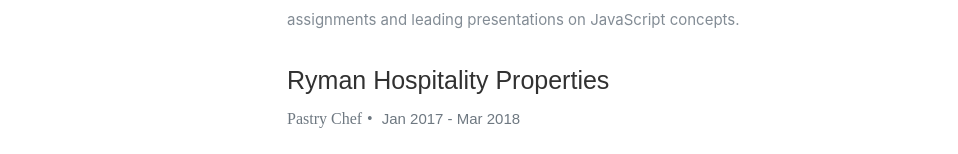
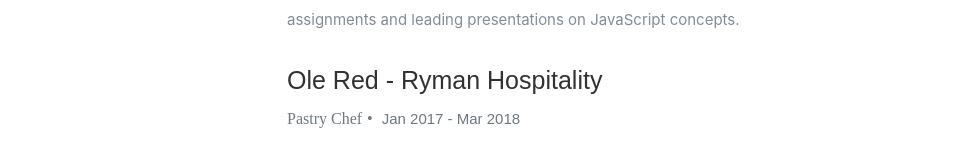
Before and after one commit to KelseyGibbs/creative, a React (Create React App) app in the folder client/: page / in a window 1280 px wide. Shown: the part 1918-2072 px from the top of the page, without its empty margins (118-1076 px from the left). Built offline with nearby package versions, Linux system fonts and the light colour scheme; some icons are missing.

Commit message:
updated portfolio

```diff
--- a/client/src/components/Header.js
+++ b/client/src/components/Header.js
@@ -14,7 +14,6 @@
                <strong><li><a className="smoothscroll" href="#about">About</a></li></strong>
                <strong><li><a className="smoothscroll" href="#resume">Resume</a></li></strong>
                <strong><li><a className="smoothscroll" href="#portfolio">Portfolio</a></li></strong>
-               <strong><li><a className="smoothscroll" href="#contact">Contact</a></li></strong>
             </ul>
          </nav>
 
--- a/client/src/components/Portfolio.js
+++ b/client/src/components/Portfolio.js
@@ -7,7 +7,7 @@
       <div className="row">
         <div className="twelve columns collapsed">
           <h1>Check Out Some of My Projects.</h1>
-          <div id="portfolio-wrapper" className="bgrid-quarters s-bgrid-thirds cf">
+          <div id="portfolio-wrapper" className="bgrid-thirds s-bgrid-thirds cf">
           {
             resumeData.portfolio && resumeData.portfolio.map((item)=>{
               return(
--- a/client/src/resumeData.js
+++ b/client/src/resumeData.js
@@ -6,7 +6,7 @@
     "socialLinks":[
         {
           "name":"linkedin",
-          "url":"https://www.linkedin.com/in/kelsey-lee-gibbs-53187813/",
+          "url":"https://www.linkedin.com/in/kelsey-gibbs-53187813/",
           "className":"fa fa-linkedin"
         },
         {
@@ -36,7 +36,7 @@
         "Achievements":"Assisting the instuctor and helping teach students full-stack web development using HTML, CSS, JavaScript, jQuery, Bootstrap, Express, React, Node, MySQL, MongoDB, and more through an intensive 24-week curriculum. Code reviewing students web application assignments and leading presentations on JavaScript concepts."
       },
       {
-        "CompanyName":"Ryman Hospitality Properties",
+        "CompanyName":"Ole Red - Ryman Hospitality",
         "specialization":"Pastry Chef",
         "MonthOfLeaving":"Jan 2017 - ",
         "YearOfLeaving":"Mar 2018",
@@ -69,10 +69,22 @@
     ],
     "portfolio":[
       {
+        "name":"Adventure Finder",
+        "description":"MERN crud application with user authentication and the ability to save hikes from the Hiking Project API.",
+        "imgurl":"https://live.staticflickr.com/65535/48832129232_21250a5b59.jpg",
+        "link":"https://github.com/KelseyGibbs/AdventureFinder"
+      },
+      {
         "name":"Mongo News Scraper",
-        "description":"A web application that scrapes a news website, saves the articles into a database, and allows users to leave comments on the articles.",
+        "description":"Utilizes cheerio and mongoDB to scrape a news applicatoin, and allows users to leave comments on the articles.",
         "imgurl":"https://live.staticflickr.com/65535/48521255746_ca462187b5.jpg",
-        "link":"https://protected-escarpment-65294.herokuapp.com/"
+        "link":"https://github.com/KelseyGibbs/NewsScraper"
+      },
+      {
+        "name":"Burger Project",
+        "description":"Node, mySQL and handlebars applicatoin to keep track of how many burgers a user has eaten.",
+        "imgurl":"https://live.staticflickr.com/65535/48831640553_1b70756d97.jpg",
+        "link":"https://github.com/KelseyGibbs/Burger"
       }
     ]
   }
```
Also changed, not shown: 1 other file (tests, documents, lock files or other folders).
